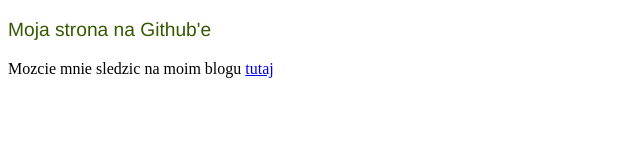
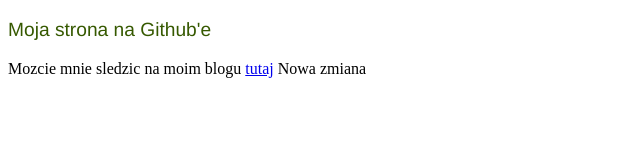
Before and after one commit to roberttomczak/roberttomczak.github.com, a plain HTML site: page index.html in a window 1280 px wide. Shown: the whole page, without its empty margins (0-640 px from the left). Drawn offline with Linux system fonts and the light colour scheme.

Commit message:
Zmiana w indeksie

```diff
--- a/index.html
+++ b/index.html
@@ -9,7 +9,7 @@
 <div id=tytul><p>Moja strona na Github'e</div></p>
 
 Mozcie mnie sledzic na moim blogu <a href="http://roberttomczak.github.com/myblog"> tutaj</a>
-
+Nowa zmiana
 
 
 
```
